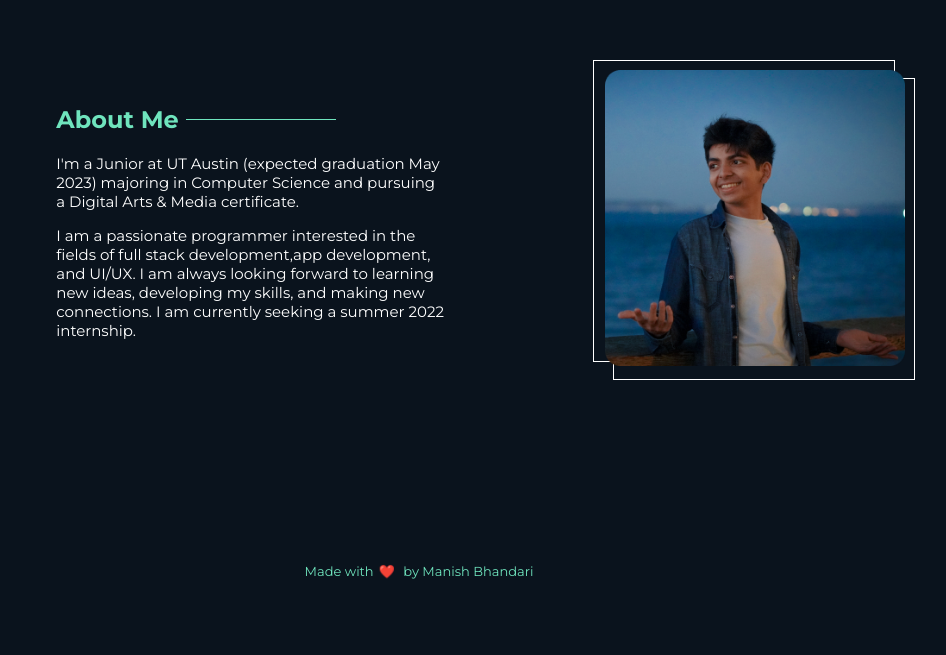
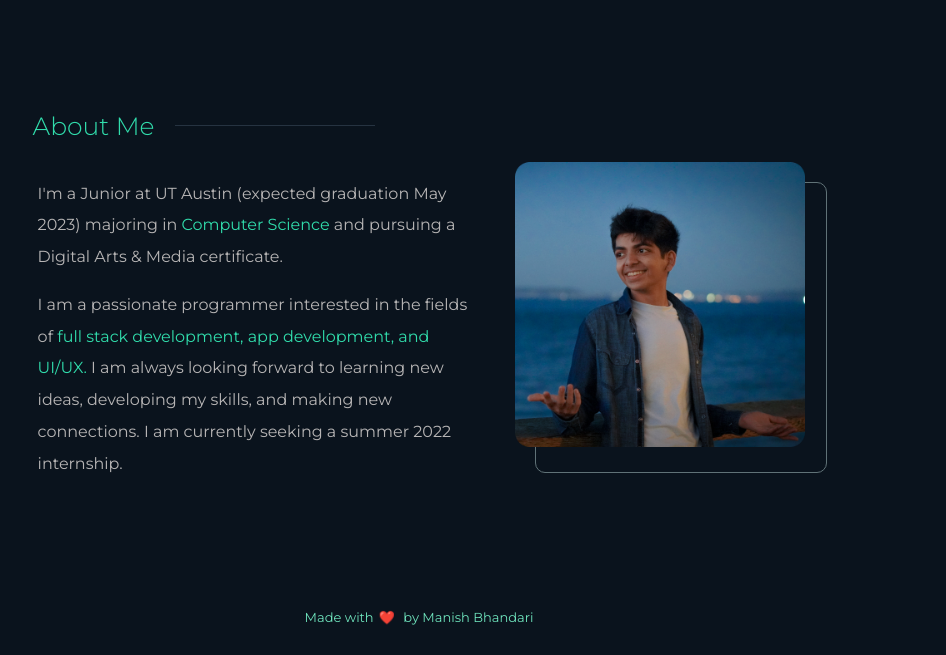
Before and after one commit to manish-bhandari/portfolio-website, a React (Create React App) app: page / in a window 1280 px wide. Shown: the part 810-1465 px from the top of the page, without its empty margins (221-1167 px from the left). Before the commit the page ends 1419 px from the top, so only its background shows below. Built offline with nearby package versions, Linux system fonts and the light colour scheme.

Commit message:
about section done

```diff
--- a/src/App.css
+++ b/src/App.css
@@ -49,6 +49,25 @@ body{
   bottom: 0;
 }
 
+.section_title{
+  font-weight: 300;
+  font-size: clamp(17px,4vw, 25px);
+  color: var(--primary);
+  text-align: left;
+  display: flex;
+  align-items: center;
+}
+
+.section_title::after{
+    position: relative;
+    content: "";
+    display: block;
+    width: 200px;
+    height: 1px;
+    margin-left: 20px;
+    background-color: #263341;
+}
+
 @media screen and (max-width: 900px){
   .content{
     padding: 0 8%;
--- a/src/components/About/About.css
+++ b/src/components/About/About.css
@@ -1,78 +1,87 @@
-.about-section{
-    padding-top: 80px;
-    padding-bottom: 180px;
-    display: flex;
-    align-items: center;
-    /* margin: 0 auto; */
-    justify-content:end;
+.about_section {
+  padding: 100px;
 }
 
-.about-left{
-    width: 40%;
+.about_data p {
+  color: rgb(183, 181, 181);
   text-align: left;
-    min-width: 300px;
-    max-width: 600px;
-    margin-right: 160px;
+  padding-left: 5px;
+  line-height: 3ch;
 }
 
-.about-left h1{
-    color: #6FE4BD;
+.about_data p span {
+  color: var(--primary);
 }
 
-.about-left p {
-    color: #fff;
-    font-size: 15px;
+.about_content {
+  display: grid;
+  grid-template-columns: 1.5fr 1fr;
+  gap: 3rem;
 }
 
-.about-right img {
-    width: 300px;
-}
-
-.about-title{
+.about_img_container img {
+  max-width: 100%;
+  width: 100%;
+  height: auto;
   position: relative;
 }
 
-.about-me-line{
-    position: absolute;
-    width: 150px;
-    border-bottom: solid #6FE4BD 1px;
-    top: 50%;
-    left: 130px;
+.about_img_container {
+  position: relative;
+  width: 100%;
+  height: auto;
+  display: block;
 }
 
-.about-img-container{
-    position: relative;
-    z-index: 1;
+.about_img_container::before {
+  content: "";
+  display: block;
+  position: absolute;
+  width: 100%;
+  height: 100%;
+  border-radius: 10px;
+  transition: 200ms;
+  border: 1px solid rgb(96, 114, 119);
+  top: 20px;
+  left: 20px;
+  /* z-index: -1; */
 }
 
-.img-rec1 {
-    border: solid #ffffff 1px;
-    width: 300px;
-    height: 300px;
-    position: absolute;
-    top: -10px;
-    right: 10px;
-    z-index: -1;
+.about_img_container:hover::before {
+  top: 10px;
+  left: 10px;
+  border: 1px solid var(--primary);
 }
 
-.img-rec2 {
-    border: solid #ffffff 1px;
-    width: 300px;
-    height: 300px;
-    position: absolute;
-    bottom: -10px;
-    right: -10px;
-    z-index: -1;
+/* ============ MEDIA QUERIES ============ */
+
+@media screen and (max-width: 1200px) {
+  .about_section {
+    padding: 100px 0px;
+  }
 }
 
-@media screen and (max-width: 900px){
-    .about-section{
+@media screen and (max-width: 600px) {
+  .about_content {
     display: flex;
     flex-direction: column;
   }
 
-    .about-left{
-        width: 100%;
-        margin: 0;
+  .about_image {
+    display: flex;
+    justify-content: center;
+  }
+  .about_img_container {
+    width: 200px;
+  }
+
+  .about_img_container::before {
+    top: 15px;
+    left: 15px;
+  }
+
+  .about_img_container:hover::before {
+    top: 7px;
+    left: 7px;
   }
 }
--- a/src/components/About/About.jsx
+++ b/src/components/About/About.jsx
@@ -3,29 +3,27 @@ import './About.css'
 
 function About() {
   return (
-    <section className="about-section">
-      <div className="about-left">
-        <div className="about-title">
-          <h1>About Me </h1>
-          <div className="about-me-line"></div>
-        </div>
+    <section className="about_section">
+      <h1 className="about_title section_title">About Me</h1>
+      <div className="about_content">
+        <div className="about_data">
           <p>
             I'm a Junior at UT Austin (expected graduation May 2023) majoring in
-          Computer Science and pursuing a Digital Arts & Media certificate.
+            <span> Computer Science</span> and pursuing a Digital Arts & Media
+            certificate.
           </p>
           <p>
-          I am a passionate programmer interested in the fields of full stack
-          development,app development, and UI/UX. I am always
-          looking forward to learning new ideas, developing my skills, and
-          making new connections. I am currently seeking a summer 2022
+            I am a passionate programmer interested in the fields of{" "}
+            <span>full stack development, app development, and UI/UX.</span> I am
+            always looking forward to learning new ideas, developing my skills,
+            and making new connections. I am currently seeking a summer 2022
             internship.
           </p>
         </div>
-      <div className="about-right">
-        <div className="about-img-container">
-          <div className="img-rec1"></div>
-          <div className="img-rec2"></div>
+        <div className="about_image">
+          <div className="about_img_container">
             <img src="assets/manish-profile.png" alt="Manish Profile Pic" />
+          </div>
         </div>
       </div>
     </section>
--- a/src/components/Home/Home.css
+++ b/src/components/Home/Home.css
@@ -54,7 +54,7 @@
 }
 
 .home_content {
-  margin-top: 30px;
+  margin-top: 70px;
   align-items: center;
   display: grid;
   grid-template-columns: 1.5fr 1fr;
@@ -162,7 +162,6 @@
   .home_data p{
     max-width: none;
     text-align: left;
-    word-break: break-all;
   }
 
   .home_scroll {
@@ -173,13 +172,25 @@
     width: 250px;
   }
 
-  .home_button{
-
+  .home_content{
+    margin-top: 12vh;
   }
 }
 
-@media screen and (max-width:500px){
-  .about_break{
-    /* display: block; */
+@media (max-width: 500px){
+  .home_data p{
+    /* word-break: break-all; */
   }
 }
+
+@media only screen and (min-width: 532px) and (max-width: 742px) {
+  .about_break{
+    display: initial;
+  }
+}
+
+@media only screen and (min-width: 352px) and (max-width: 400px) {
+  .about_break{
+    display: initial;
+  }
+}
--- a/src/components/Home/Home.jsx
+++ b/src/components/Home/Home.jsx
@@ -15,10 +15,11 @@ function Home() {
             <br className="about_break"></br>
             <Typewriter
               words={[
-                "web development",
                 "full-stack",
+                "web dev.",
                 "design",
                 "film making",
+                "photography",
                 "dance",
               ]}
               loop={0}
--- a/src/index.css
+++ b/src/index.css
@@ -1,9 +1,9 @@
 :root {
-  --primary: #31aebf;
+  --primary: #31ddac;
   --background: #0a131d;
   --white: #ffffff;
 
-  --primary-opaque: #31aebf28;
+  --primary-opaque: #31ddac2b;
 }
 
 body {
```
Also changed, not shown: public/assets/mb-logo.svg, public/assets/mouse.svg. Lines whose indentation alone changed are shown as unchanged.
